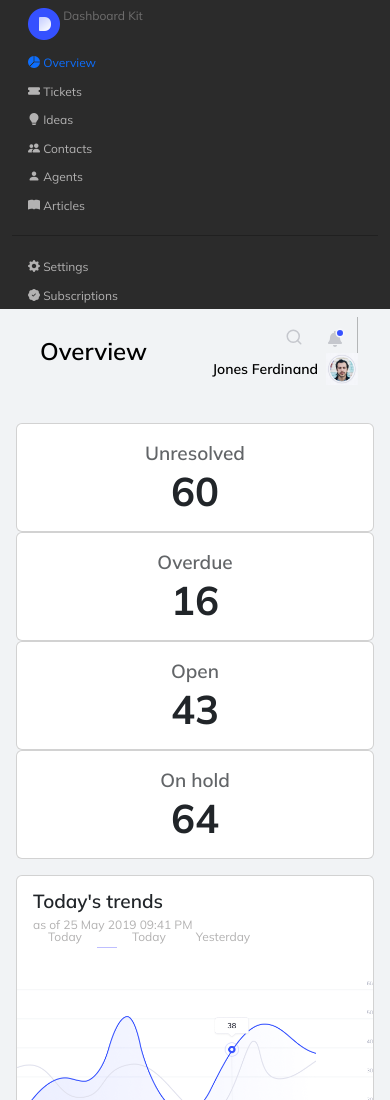
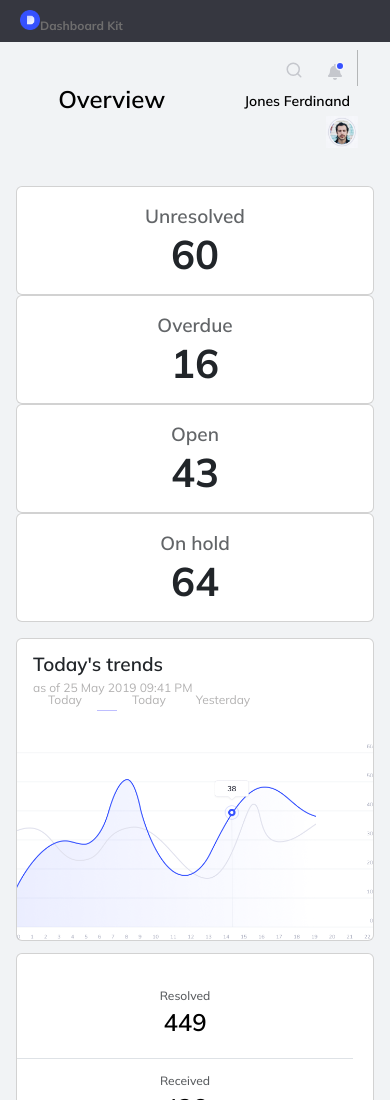
Before and after one commit to kitchb/Bootstrap_Group7, a website: page public/index.html in a window 390 px wide. Shown: the top 1100 px of the page. Drawn offline with nearby package versions, Linux system fonts and the light colour scheme.

Commit message:
Made Navbar responsive
Added html and scss codes to make vertical nav bar responsive.

```diff
--- a/public/index.html
+++ b/public/index.html
@@ -26,10 +26,14 @@
 <body>
     <div class="d-flex flex-column flex-lg-row h-lg-full bg-surface-secondary">
         <!-- Vertical Navigation Bar -->
+        <!-- For Responsive Nav Toggle Button -->
+        <input type="checkbox" id="sidebarToggleCheckbox" class="sidebar-toggle-checkbox">
+        <label for="sidebarToggleCheckbox" class="sidebar-toggle-label"><img src="/assets/img/Icons/Dashboard Kit.png" alt="Logo" width="20" height="20">Dashboard Kit</label>
+
         <nav class="nav flex-column sidebar">
             <div class="container-fluid">
                 <h1 class="nav-link dashboard heading1" aria-current="page" href="#">
-                    <img src="/assets/img/Icons/Dashboard Kit.png" alt="Logo" width="32" height="32"
+                    <img src="/assets/img/Icons/Dashboard Kit.png" alt="Logo" width="28" height="28"
                         class="d-inline-block align-text-top">
                     Dashboard Kit
                 </h1>
--- a/src/scss/style.scss
+++ b/src/scss/style.scss
@@ -180,10 +180,12 @@ body {
 // Vertical Sidebar
 .sidebar {
     background-color: $sidebar-color;
+    white-space: nowrap;
 }
 
 .dashboard {
     color: $secondary-color;
+    font-size: 16px;
 }
 
 .sidelink {
@@ -230,3 +232,44 @@ body {
 ul {
     @include list;
 }
+
+// Responsive Nav Toggle Button
+.sidebar-toggle-label {
+    display: none;
+}
+
+#sidebarToggleCheckbox{
+    display: none;
+}
+
+// MEDIA QUERY
+@media (max-width: 768px) {
+    .sidebar {
+        // width: 100%;
+        display: none;
+    }
+
+    .topheader .hleft,
+    .topheader .hright {
+        width: 100%;
+        text-align: center;
+    }
+
+    .sidebar-toggle-checkbox {
+        display: none;
+    }
+
+    .sidebar-toggle-label {
+        display: block;
+        background-color:#363740;
+        color: $secondary-color;
+        font-weight: bold;
+        padding: 10px 20px;
+        cursor: pointer;
+        transition: background-color 0.3s ease;
+    }
+
+    .sidebar-toggle-checkbox:checked ~ .sidebar {
+        display: block;
+    }
+}
```
Also changed, not shown: public/assets/css/style.css, 1 other file.
